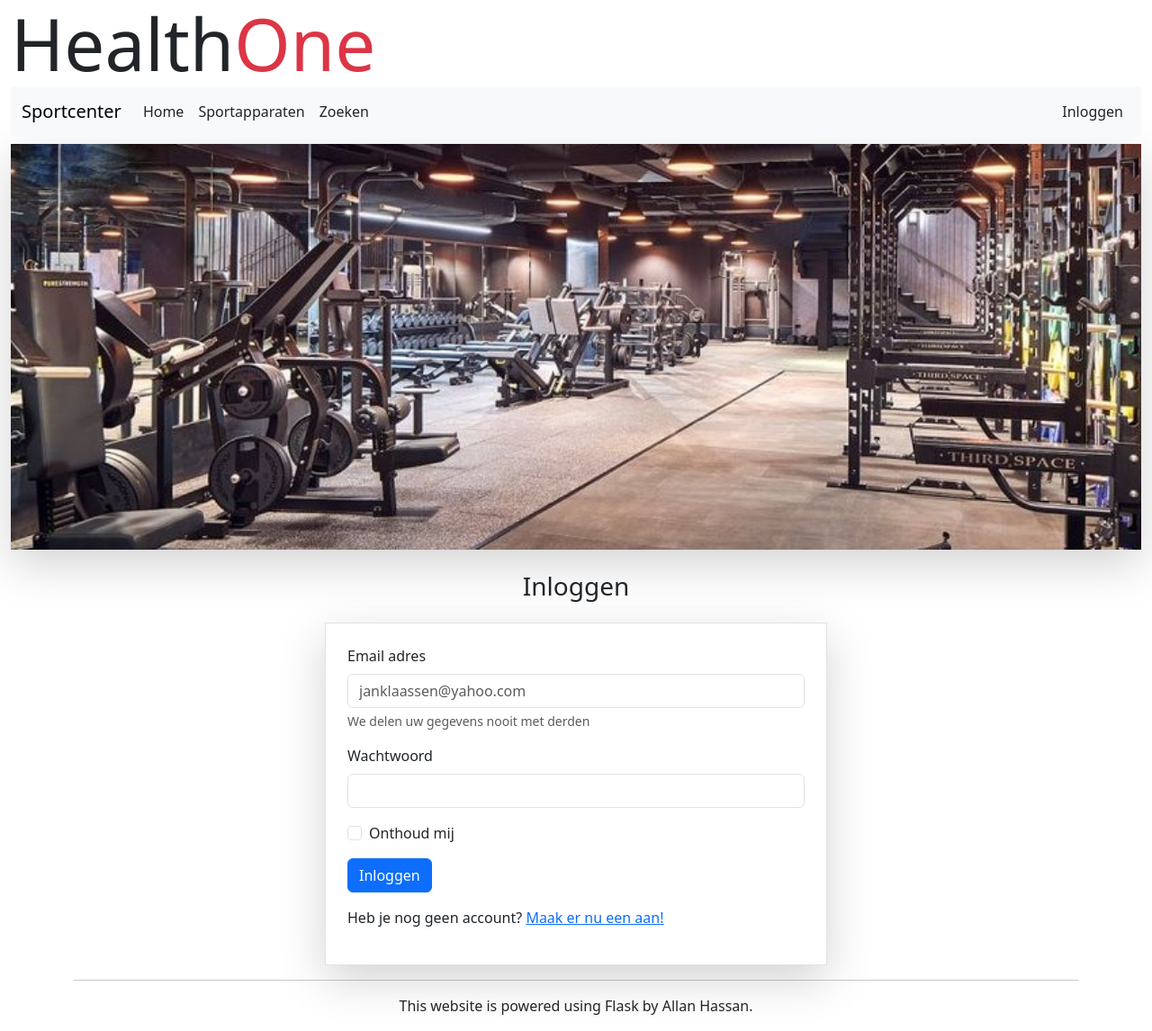
After one commit to Allan-Hassan/health_1_flask, a Flask app: page /login in a window 1280 px wide. The commit adds this page. Shown: the whole page at 90% size. Run offline with Flask 3, Linux system fonts and the light colour scheme; some libraries are stand-ins or nearby versions.

Commit message:
Created login and registration forms

```diff
--- a/app.py
+++ b/app.py
@@ -28,5 +28,21 @@ def show_category(id):
     category_name = Category.query.filter_by(id = id).first().name
     return render_template('category.html', products = products, category_name = category_name)
 
+@app.route('/login')
+def show_login_page():
+    return render_template('auth/guest/login.html')
+
+@app.route('/login', methods = ['POST'])
+def login():
+    # username = request.form['username']
+    # password = request.form['password']
+    # if username == 'admin' and password == 'admin':
+    #     return redirect(url_for('home'))
+    # else:
+    #     return redirect(url_for('show_login_page'))
+    pass
+@app.route('/register')
+def show_register_page():
+    return render_template('auth/guest/register.html')
 if __name__ == '__main__':
     app.run(debug = True)
--- /dev/null
+++ b/templates/auth/guest/login.html
@@ -0,0 +1,31 @@
+{% extends 'base.html' %}
+{% block title %}
+    Login
+{% endblock %}
+
+{% block content %}
+    {% include 'components/banner.html' %}
+    {% include 'components/navbar.html' %}
+    {% include 'components/jumbotron.html' %}
+    <h3 class="text-center m-4">Inloggen</h3>
+    <div class="container d-flex justify-content-center">
+        <form class="w-50 border shadow-lg p-4">
+            <div class="mb-3">
+              <label for="email_address" class="form-label">Email adres</label>
+              <input type="email" class="form-control" id="email_address" aria-describedby="emailHelp" placeholder="janklaassen@yahoo.com">
+              <div id="emailHelp" class="form-text">We delen uw gegevens nooit met derden</div>
+            </div>
+            <div class="mb-3">
+              <label for="password" class="form-label">Wachtwoord</label>
+              <input type="password" class="form-control" id="password">
+            </div>
+            <div class="mb-3 form-check">
+              <input type="checkbox" class="form-check-input" id="exampleCheck1">
+              <label class="form-check-label" for="exampleCheck1">Onthoud mij</label>
+            </div>
+            <button type="submit" class="btn btn-primary">Inloggen</button>
+            <p class="pt-3">Heb je nog geen account? <a href="{{url_for('show_register_page')}}">Maak er nu een aan!</a></p>
+          </form>
+    </div>
+    {% include 'components/footer.html' %}
+{% endblock %}
--- a/templates/components/navbar.html
+++ b/templates/components/navbar.html
@@ -18,7 +18,7 @@
         </ul>
         <ul class="navbar-nav mr-auto">
             <li class="nav-item">
-                <a href="#" class="nav-link text-dark">Inloggen</a>
+                <a href="{{url_for('show_login_page')}}" class="nav-link text-dark">Inloggen</a>
             </li>
         </ul>
       </div>
```
Also changed, not shown: templates/auth/guest/register.html (added, +40 -0 lines).
